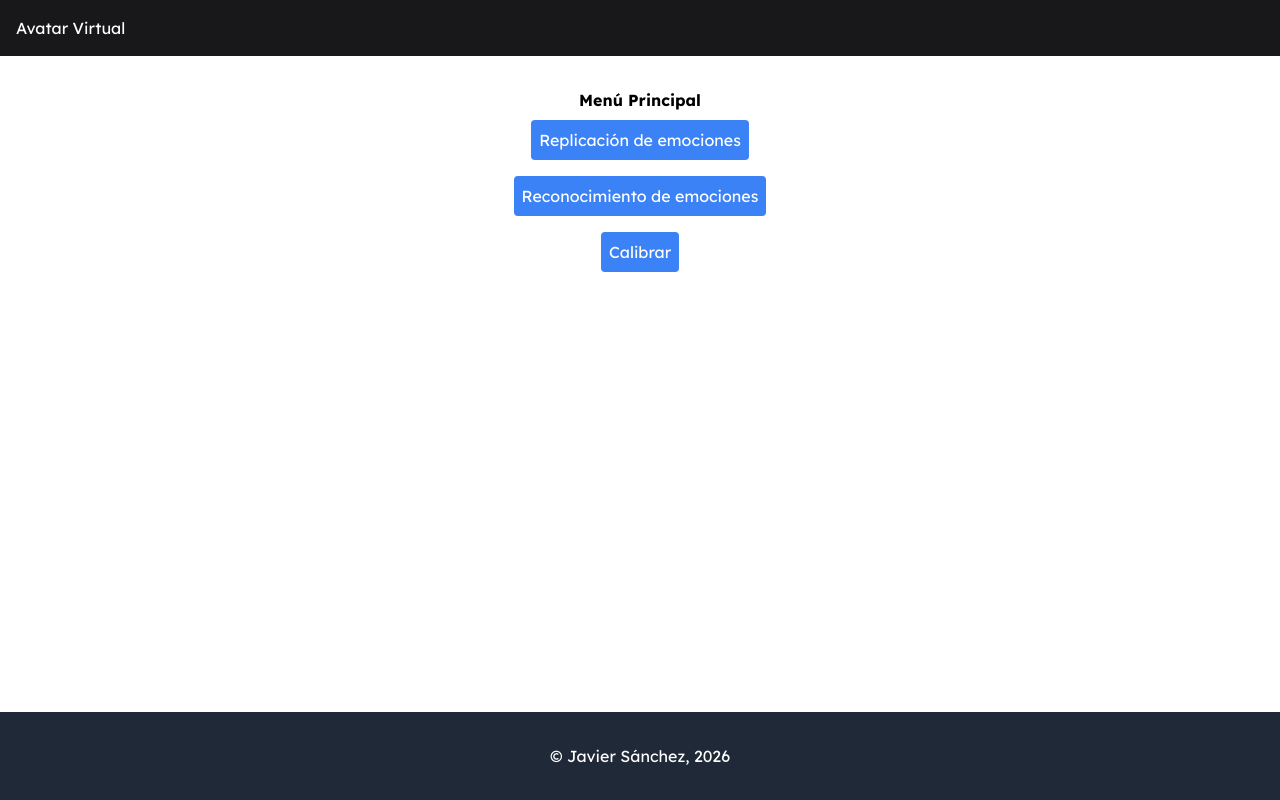
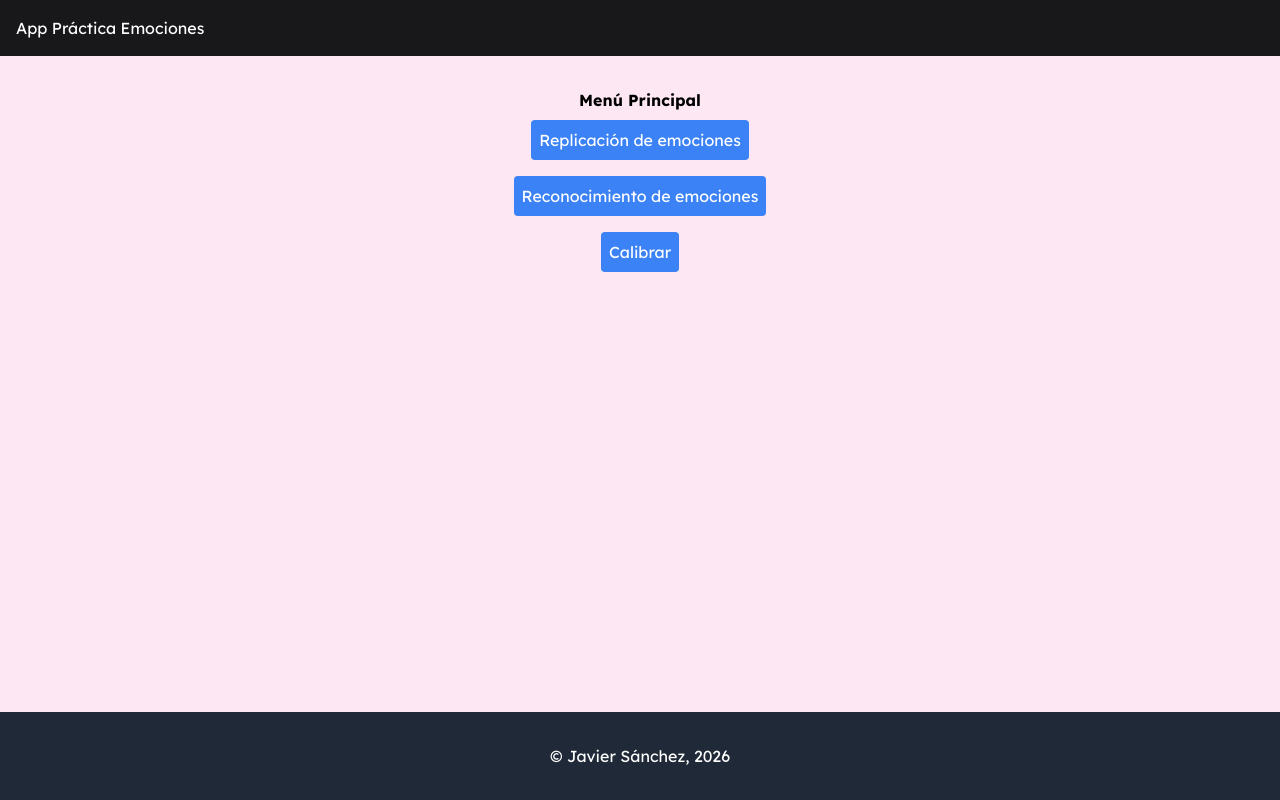
Before and after one commit to mrJavier81/tfg-avatar-virtual, a website built with Vite: page index.html in a window 1280 px wide. Built offline with nearby package versions, Linux system fonts and the light colour scheme.

Commit message:
Añadido color de fondo y cambiado nombre (placeholder)

```diff
--- a/components/header.js
+++ b/components/header.js
@@ -3,7 +3,7 @@
 const header = () => {
     return /* HTML */ `
     <header class="bg-zinc-900 text-white p-4 mb-4">
-        <h1><a href="#/">Avatar Virtual</a></h1>
+        <h1><a href="#/">App Práctica Emociones</a></h1>
     </header>`;
 };
 
--- a/index.html
+++ b/index.html
@@ -30,10 +30,10 @@
 
 
     <link href="https://fonts.googleapis.com/icon?family=Material+Icons" rel="stylesheet">
-    <title>Avatar Virtual</title>
+    <title>App Práctica Emociones</title>
 </head>
 
-<body class="flex flex-col min-h-screen">
+<body class="flex flex-col min-h-screen bg-pink-100">
     <main id="root" class="flex-grow p-4 ">
     </main>
 
```
